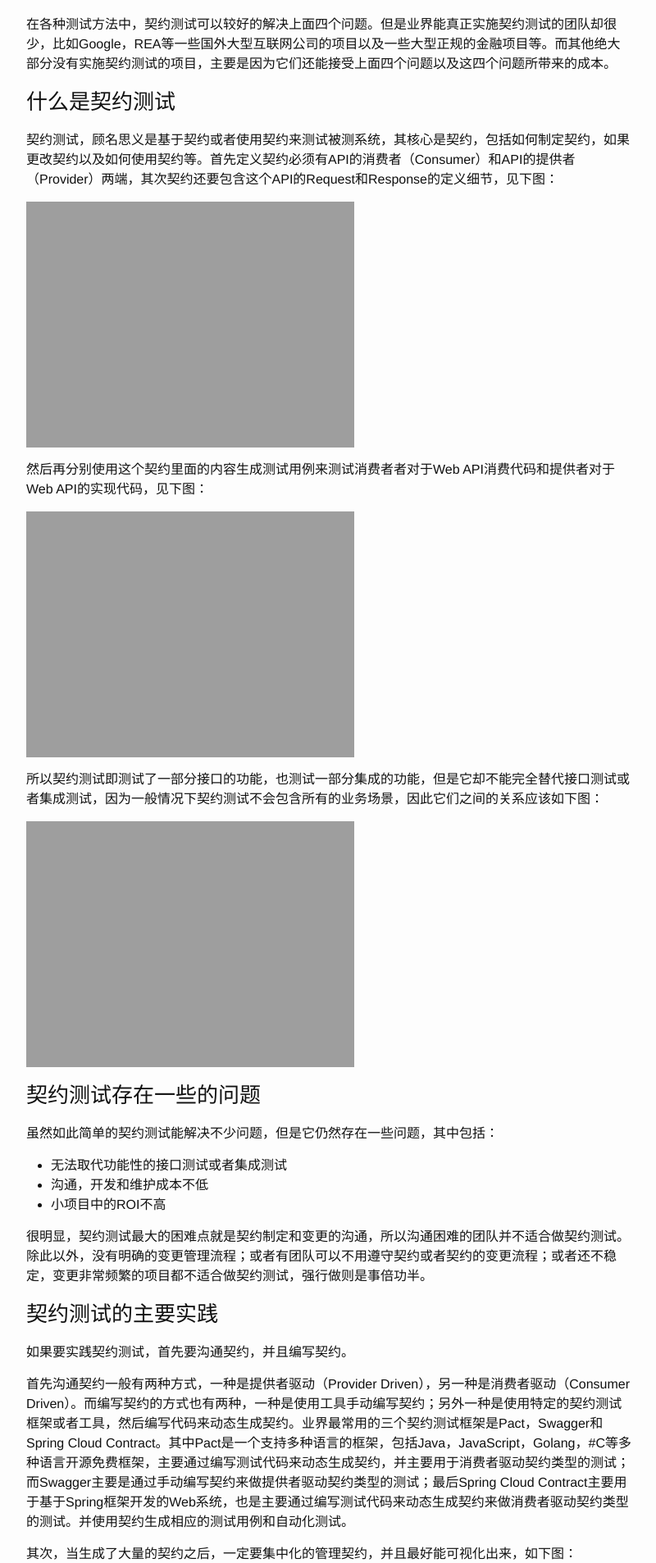
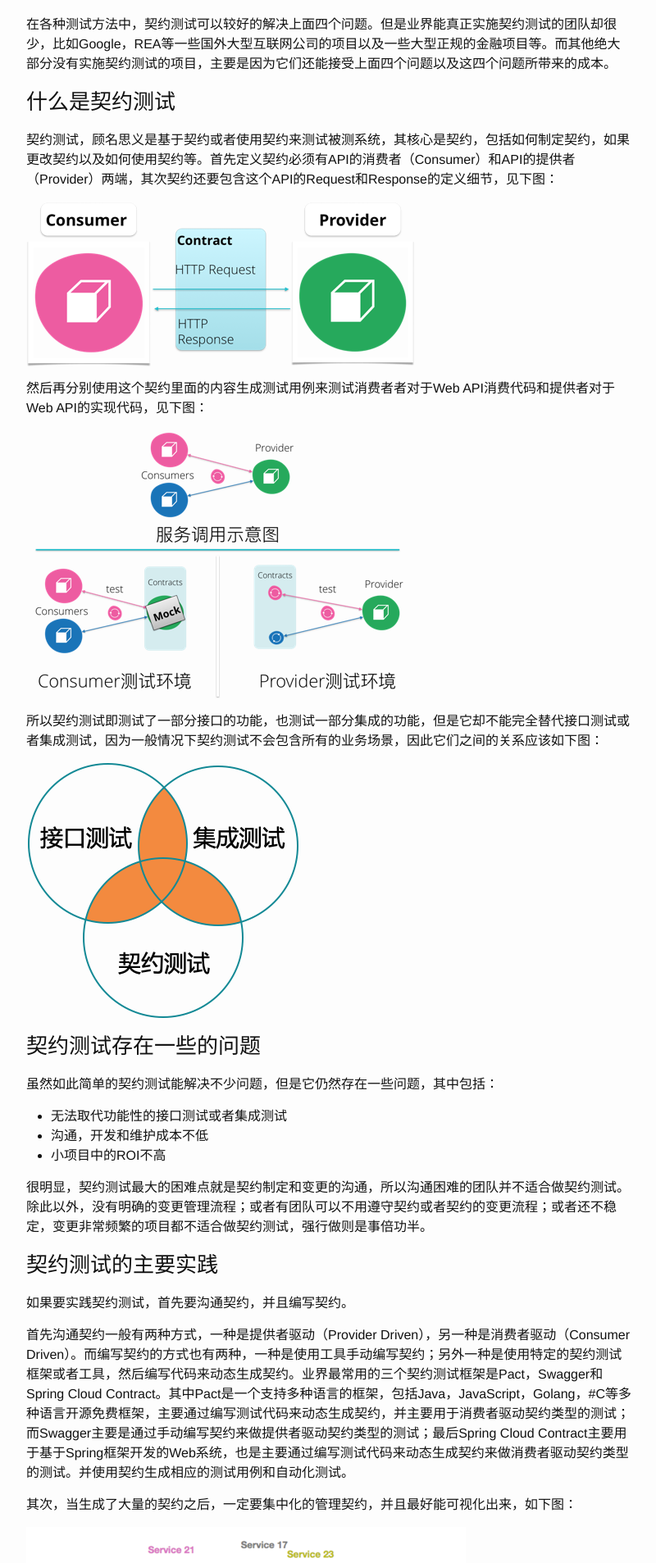
Before and after one commit to TWRanMan/twranman.github.io, a Jekyll site: the page built from _posts/2021-01-03-ContractTest.md, in a window 1280 px wide. Shown: the part 680-2587 px from the top of the page at 82% size, without its empty margins (238-1038 px from the left). Built offline with Jekyll 4.4.1, drawn with Linux system fonts in a browser that asks for light colours.

Commit message:
update a doc

```diff
--- a/_posts/2021-01-03-ContractTest.md
+++ b/_posts/2021-01-03-ContractTest.md
@@ -26,15 +26,15 @@ categories: general update
 
 契约测试，顾名思义是基于契约或者使用契约来测试被测系统，其核心是契约，包括如何制定契约，如果更改契约以及如何使用契约等。首先定义契约必须有API的消费者（Consumer）和API的提供者（Provider）两端，其次契约还要包含这个API的Request和Response的定义细节，见下图：
 
-![img](http://twranman.github.io/assets/contractest.resources/1.png)
+![img](http://twranman.github.io/assets/contracttest.resources/1.png)
 
 然后再分别使用这个契约里面的内容生成测试用例来测试消费者者对于Web API消费代码和提供者对于Web API的实现代码，见下图：
 
-![img](http://twranman.github.io/assets/contractest.resources/2.png)
+![img](http://twranman.github.io/assets/contracttest.resources/2.png)
 
 所以契约测试即测试了一部分接口的功能，也测试一部分集成的功能，但是它却不能完全替代接口测试或者集成测试，因为一般情况下契约测试不会包含所有的业务场景，因此它们之间的关系应该如下图：
 
-![img](http://twranman.github.io/assets/contractest.resources/3.png)
+![img](http://twranman.github.io/assets/contracttest.resources/3.png)
 
 
 ### 契约测试存在一些的问题
@@ -56,7 +56,7 @@ categories: general update
 
 其次，当生成了大量的契约之后，一定要集中化的管理契约，并且最好能可视化出来，如下图：
 
-![img](http://twranman.github.io/assets/contractest.resources/4.png)
+![img](http://twranman.github.io/assets/contracttest.resources/4.png)
 
 最后将相应的自动化契约测试加入持续构建流水线中进行持续测试。
 
```
